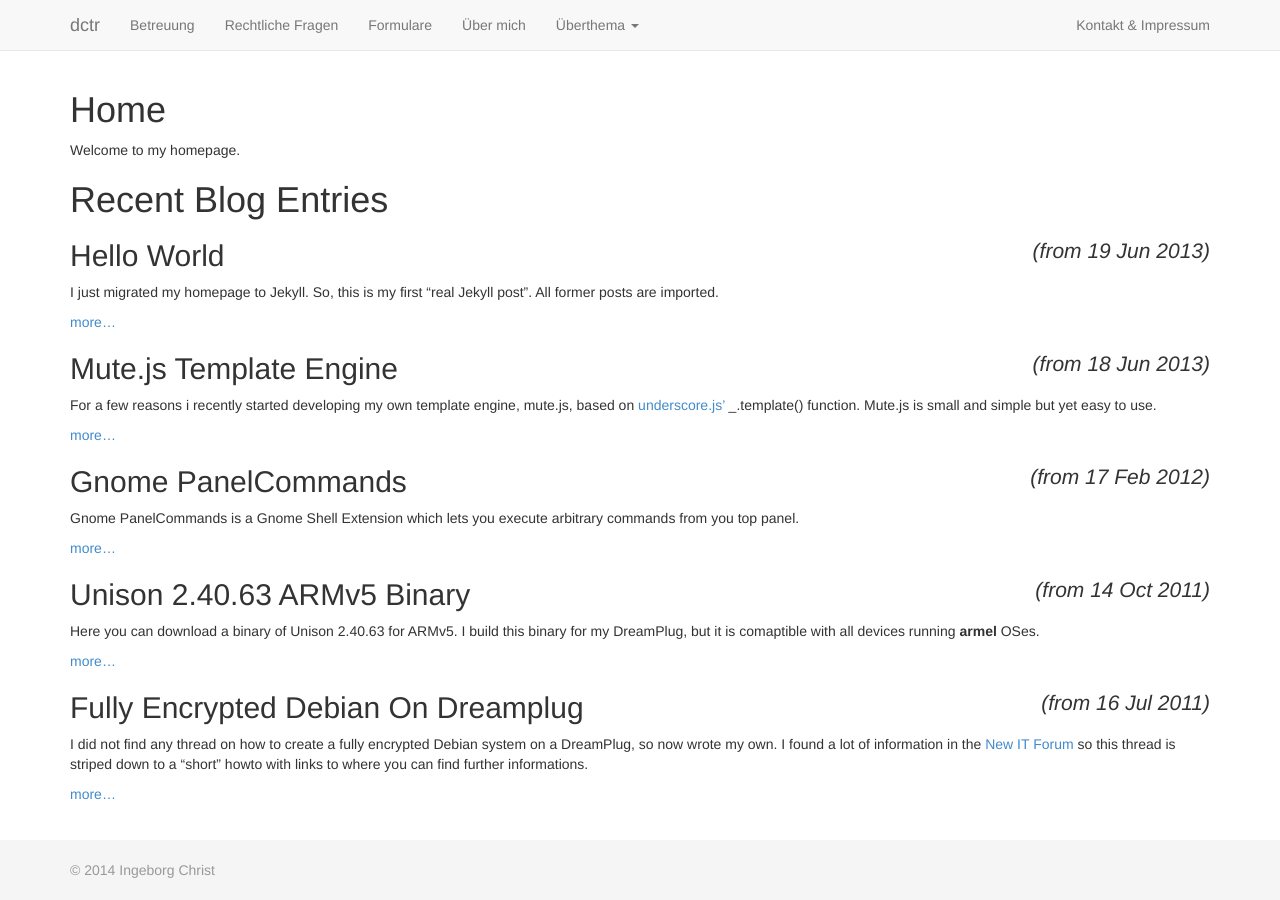
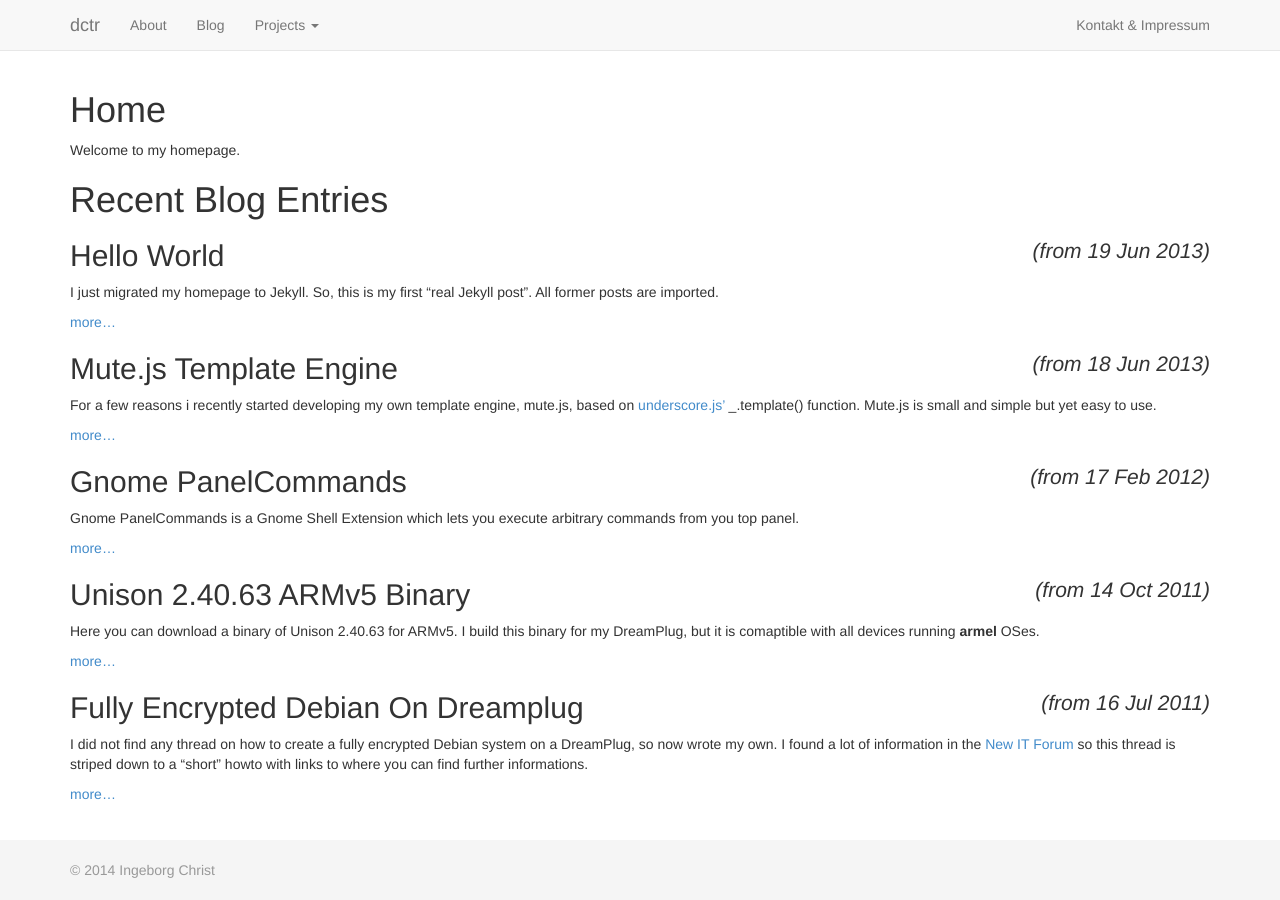
Before and after one commit to dctr/dctr.github.io, a Jekyll site: the page built from index.md, in a window 1280 px wide. Built offline with Jekyll 4.4.1, drawn with Linux system fonts in a browser that asks for light colours; Markdown is read by kramdown in place of the engine named in the settings.

Commit message:
Restored about and blog links

```diff
--- a/_layouts/default.html
+++ b/_layouts/default.html
@@ -42,13 +42,11 @@
           </div>
           <div class="navbar-collapse collapse">
             <ul class="nav navbar-nav">
-              <li><a href="#">Betreuung</a></li>
-              <li><a href="#">Rechtliche Fragen</a></li>
-              <li><a href="#">Formulare</a></li>
-              <li><a href="#">Über mich</a></li>
+              <li><a href="/about">About</a></li>
+              <li><a href="/blog">Blog</a></li>
               <!-- <li><a href="#"></a></li> class="active" -->
               <li class="dropdown">
-                <a href="#" class="dropdown-toggle" data-toggle="dropdown">Überthema <b class="caret"></b></a>
+                <a href="#" class="dropdown-toggle" data-toggle="dropdown">Projects <b class="caret"></b></a>
                 <ul class="dropdown-menu">
                   <li><a href="#">Thema 1</a></li>
                   <li><a href="#">Thema 2</a></li>
```
